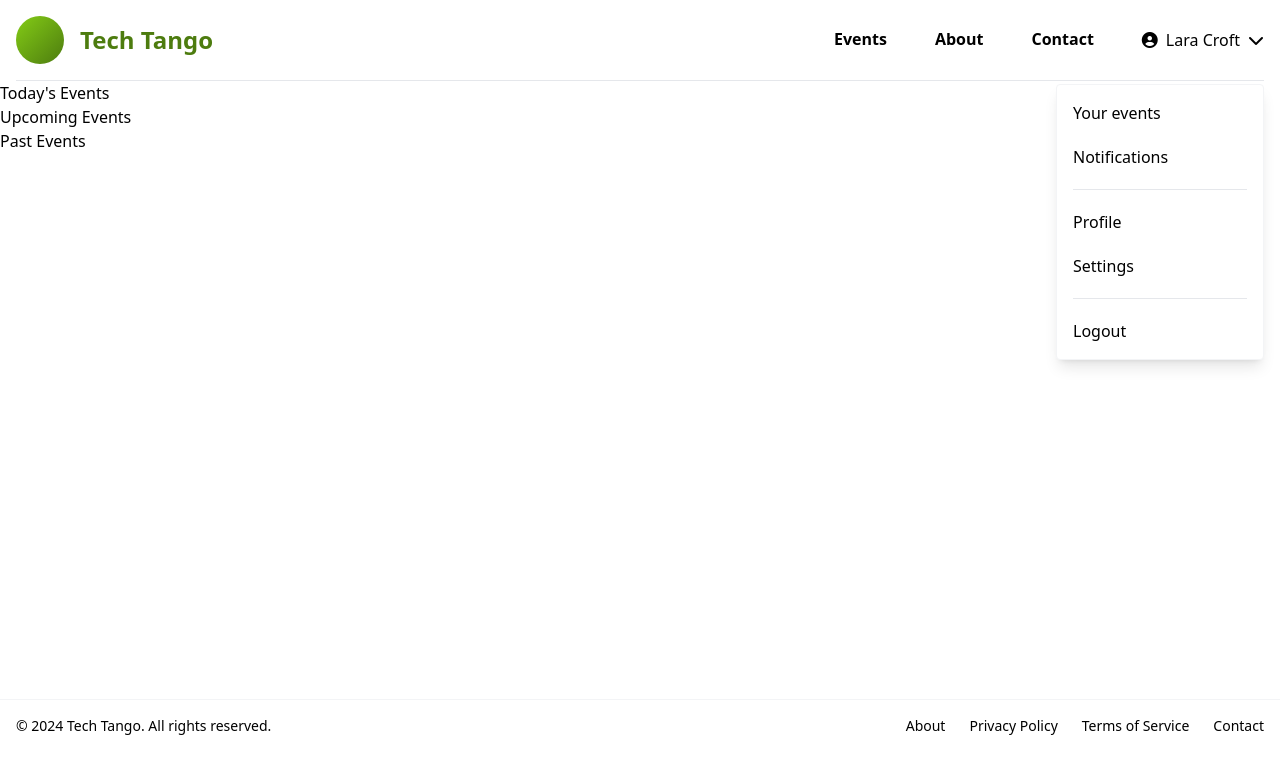
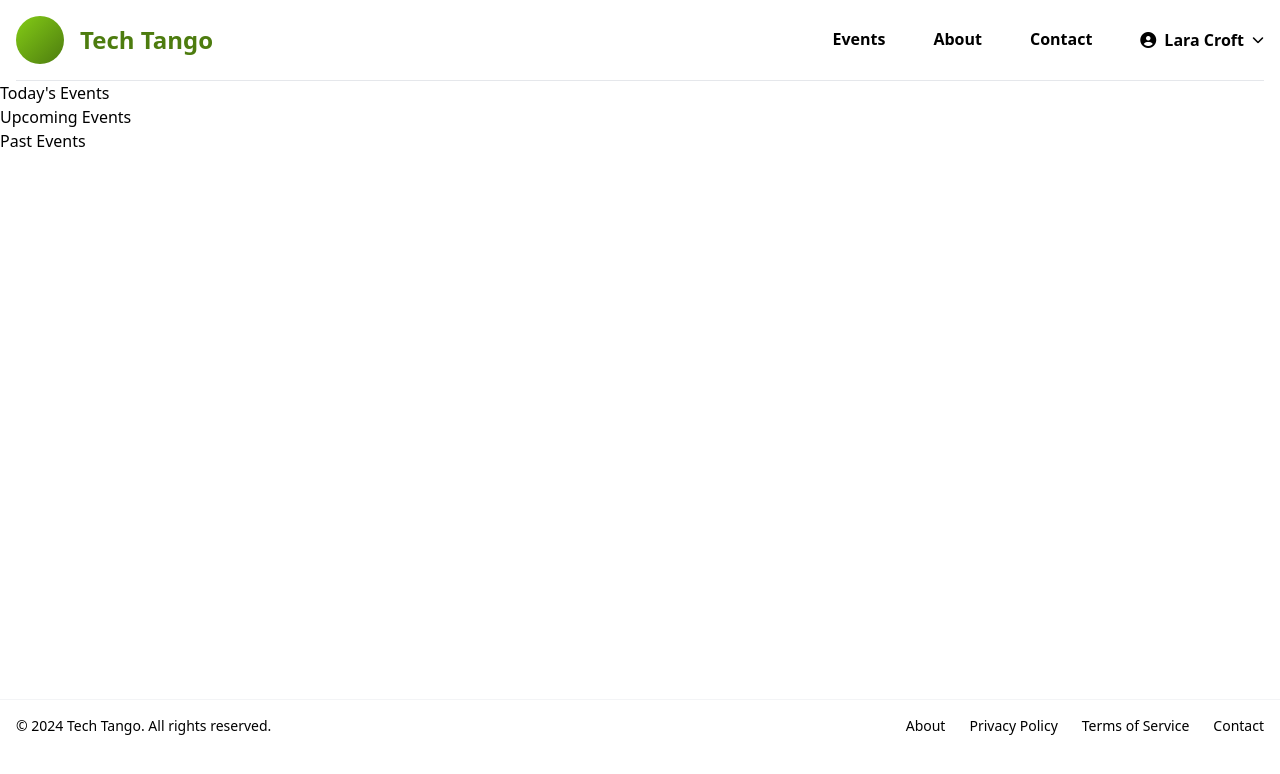
Before and after one commit to felixorwari/techtango, a Vue app: page / in a window 1280 px wide. Shown: the top 774 px of the page. Built offline with nearby package versions, Linux system fonts and the light colour scheme.

Commit message:
Enabled user dropdown menu toggling

```diff
--- a/src/App.vue
+++ b/src/App.vue
@@ -1,5 +1,8 @@
 <script setup>
 import { RouterLink, RouterView } from 'vue-router'
+import { ref } from 'vue'
+
+const showDropdown = ref(false)
 </script>
 
 <template>
@@ -32,14 +35,22 @@ import { RouterLink, RouterView } from 'vue-router'
 
           <div class="relative">
             <!-- Dropdown toggle -->
-            <button class="flex items-center gap-2" data-toggle="#dropdown" @click="!showDropdown">
+            <button
+              class="flex items-center gap-2"
+              data-toggle="#dropdown"
+              @click="showDropdown = !showDropdown"
+              @keyup.esc="showDropdown = false"
+            >
               <i class="fa-solid fa-circle-user"></i>
-              <span>Lara Croft</span>
-              <i class="fa-solid fa-chevron-down"></i>
+              <span class="font-semibold">Lara Croft</span>
+              <span :class="{ '-rotate-180': showDropdown }" class="text-xs transition-all">
+                <i class="fa-solid fa-chevron-down"></i
+              ></span>
             </button>
 
             <!-- Dropdown Menu -->
             <div
+              v-if="showDropdown"
               id="dropdown"
               class="absolute right-0 z-50 p-4 bg-white border border-gray-100 rounded shadow-lg w-52 min-w-xs top-14"
             >
```
